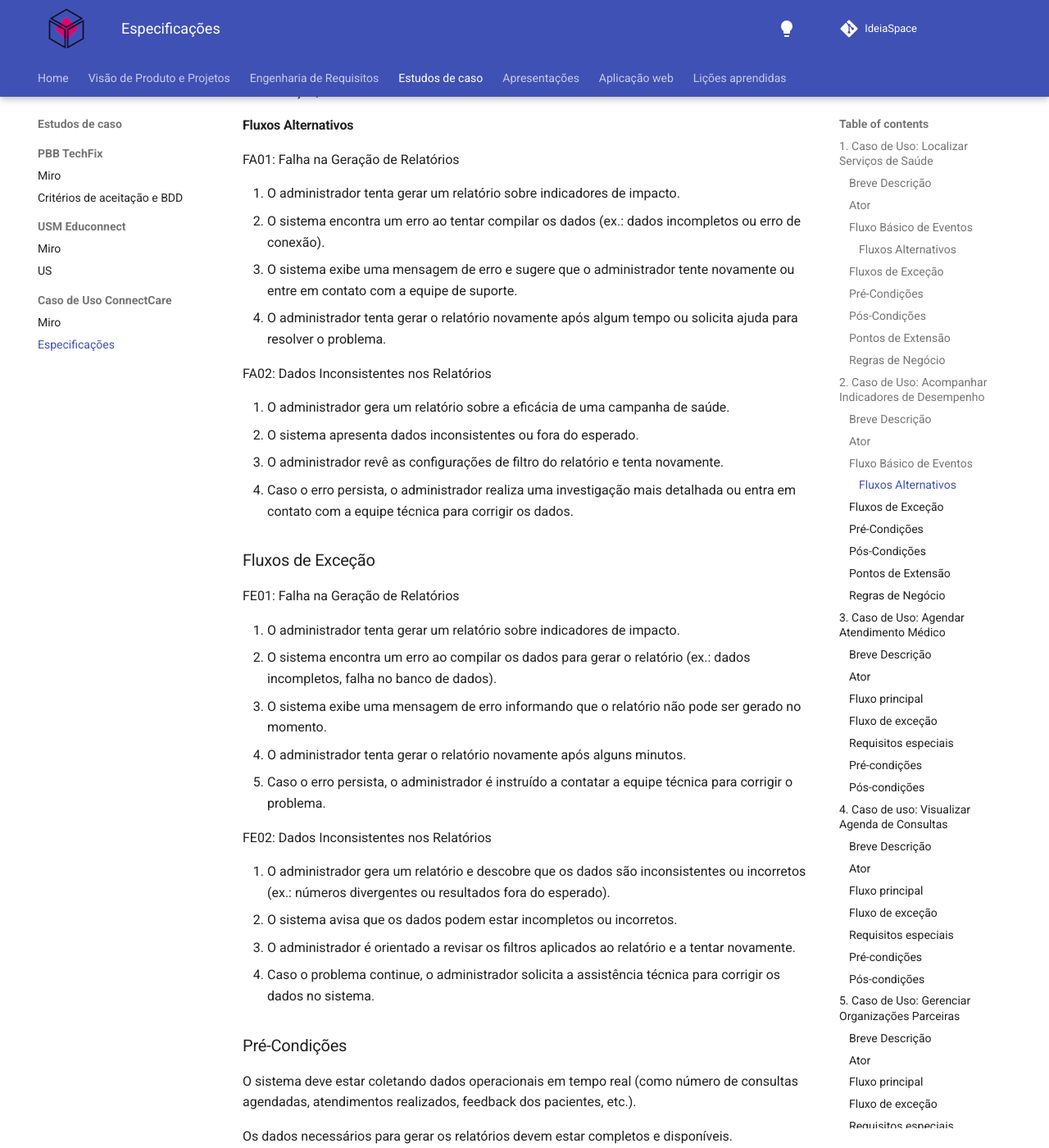
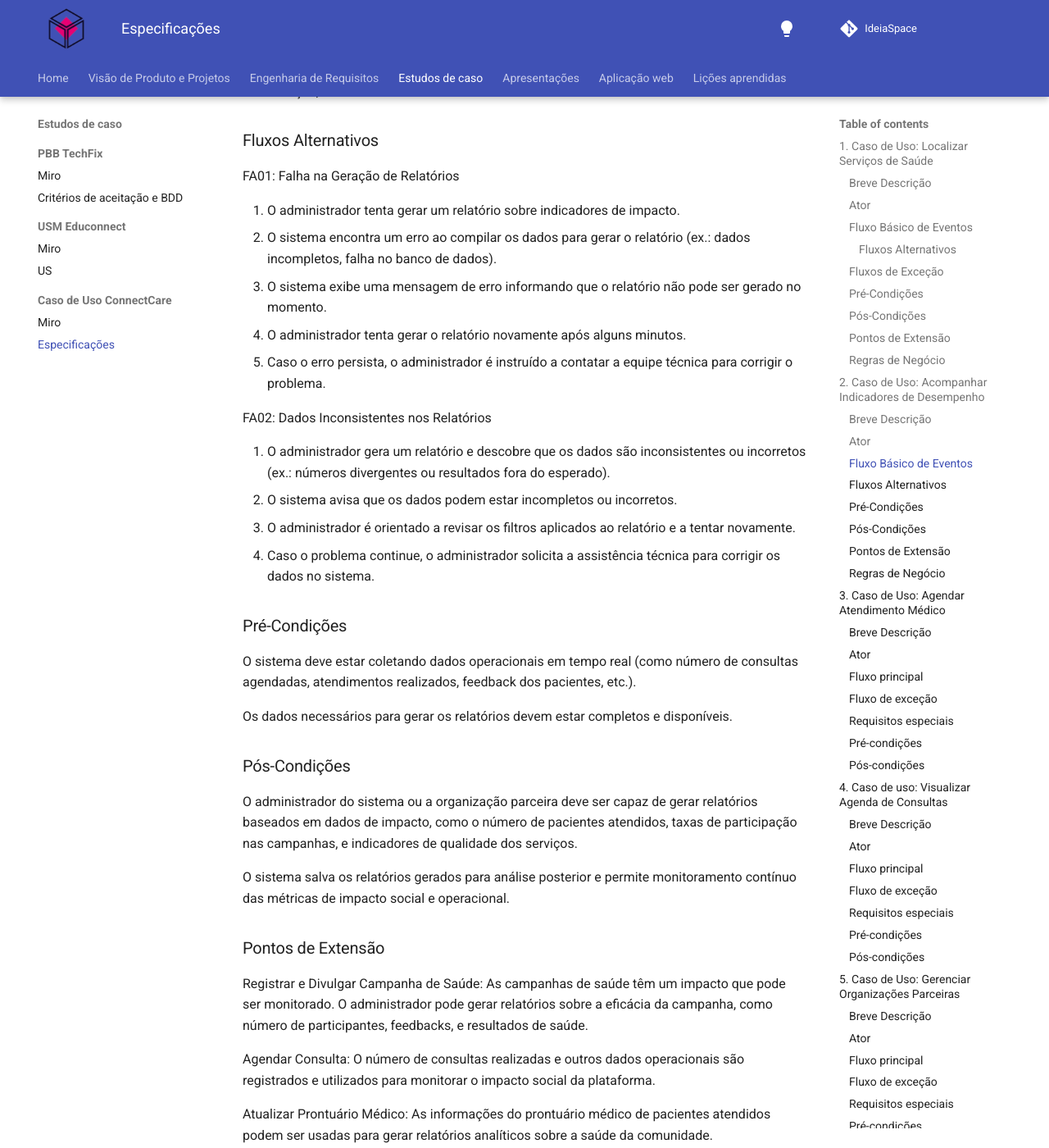
Before and after one commit to mdsreq-fga-unb/2024.2-T01-IdeaSpace, an MkDocs documentation site: the page built from docs/estudos-caso/especificacoes_connectcare.md, in a window 1280 px wide and 1400 px high, scrolled down 3754 px. Shown: the whole window at 82% size. Built offline with MkDocs 1.6.1 and Material for MkDocs 9.7.7, drawn with Linux system fonts in a browser that asks for light colours; comment, search, counter and statistics services are not loaded.

```diff
--- a/docs/estudos-caso/especificacoes_connectcare.md
+++ b/docs/estudos-caso/especificacoes_connectcare.md
@@ -108,29 +108,9 @@ Administrador
 4. O sistema apresenta os dados em gráficos ou tabelas, permitindo que o administrador analise tendências e tome decisões informadas.
 5. O administrador pode realizar ajustes no sistema, como adicionar novos parceiros ou serviços, com base nos indicadores observados.
 
-
-
-#### Fluxos Alternativos
+### Fluxos Alternativos
 
 FA01: Falha na Geração de Relatórios
-
-1. O administrador tenta gerar um relatório sobre indicadores de impacto.
-2. O sistema encontra um erro ao tentar compilar os dados (ex.: dados incompletos ou erro de conexão).
-3. O sistema exibe uma mensagem de erro e sugere que o administrador tente novamente ou entre em contato com a equipe de suporte.
-4. O administrador tenta gerar o relatório novamente após algum tempo ou solicita ajuda para resolver o problema.
-
-FA02: Dados Inconsistentes nos Relatórios
-
-1. O administrador gera um relatório sobre a eficácia de uma campanha de saúde.
-2. O sistema apresenta dados inconsistentes ou fora do esperado.
-3. O administrador revê as configurações de filtro do relatório e tenta novamente.
-4. Caso o erro persista, o administrador realiza uma investigação mais detalhada ou entra em contato com a equipe técnica para corrigir os dados.
-
-
-
-### Fluxos de Exceção
-
-FE01: Falha na Geração de Relatórios
 
 1. O administrador tenta gerar um relatório sobre indicadores de impacto.
 2. O sistema encontra um erro ao compilar os dados para gerar o relatório (ex.: dados incompletos, falha no banco de dados).
@@ -138,7 +118,7 @@ FE01: Falha na Geração de Relatórios
 4. O administrador tenta gerar o relatório novamente após alguns minutos.
 5. Caso o erro persista, o administrador é instruído a contatar a equipe técnica para corrigir o problema.
 
-FE02: Dados Inconsistentes nos Relatórios
+FA02: Dados Inconsistentes nos Relatórios
 
 1. O administrador gera um relatório e descobre que os dados são inconsistentes ou incorretos (ex.: números divergentes ou resultados fora do esperado).
 2. O sistema avisa que os dados podem estar incompletos ou incorretos.
--- a/mkdocs.yml
+++ b/mkdocs.yml
@@ -40,6 +40,7 @@ nav:
       - Unidade 1: licoes/unidade1.md
       - Unidade 2: licoes/unidade2.md
       - Unidade 3: licoes/unidade3.md
+      - Unidade 4: licoes/unidade4.md
 
 theme:
   name: material
```
Also changed, not shown: docs/licoes/unidade4.md (added, +3 -0 lines).
